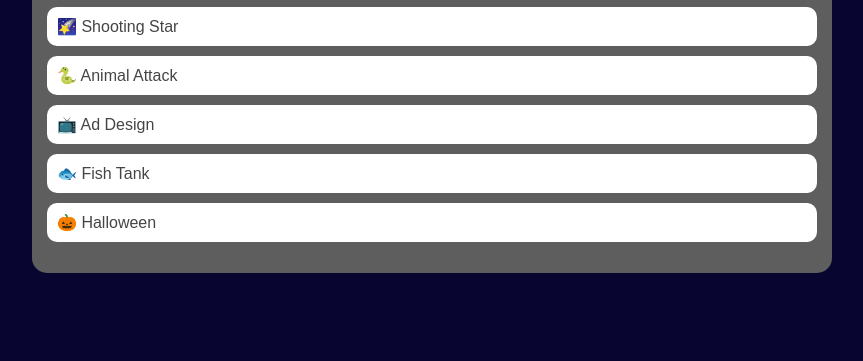
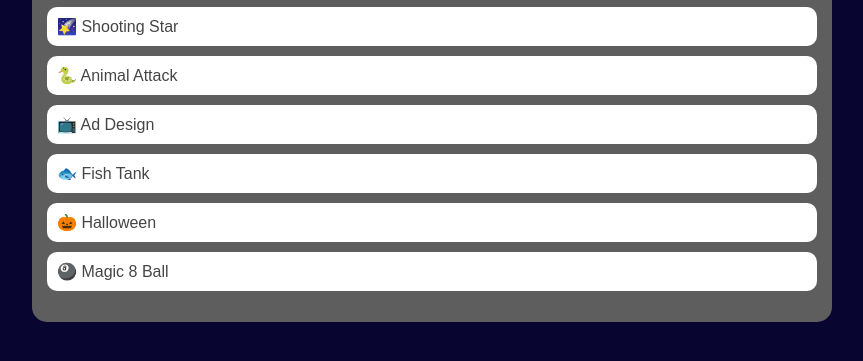
Before and after one commit to blakecaire/blakecaire.github.io, a plain HTML site: page portfolio.html in a window 1280 px wide. Shown: the part 421-782 px from the top of the page, without its empty margins (208-1071 px from the left). Drawn offline with Linux system fonts and the light colour scheme.

Commit message:
magic 8 ball

```diff
--- a/portfolio.html
+++ b/portfolio.html
@@ -121,6 +121,7 @@
                         <li><a href="https://www.khanacademy.org/computer-programming/spin-off-of-project-ad-design/6140272649486336">📺 Ad Design</a></li>
                         <li><a href="https://www.khanacademy.org/computer-programming/spin-off-of-project-fish-tank/6320775696531456"> 🐟 Fish Tank</a></li>
                         <li><a href="https://www.khanacademy.org/computer-programming/halloween-project/4834067176013824">&#127875; Halloween </a></li>
+                        <li><a href="https://www.khanacademy.org/computer-programming/spin-off-of-project-magic-8-ball/4606953780723712"> 🎱  Magic 8 Ball</a></li>
                     </ul>
                 </div>
             </main>
```
